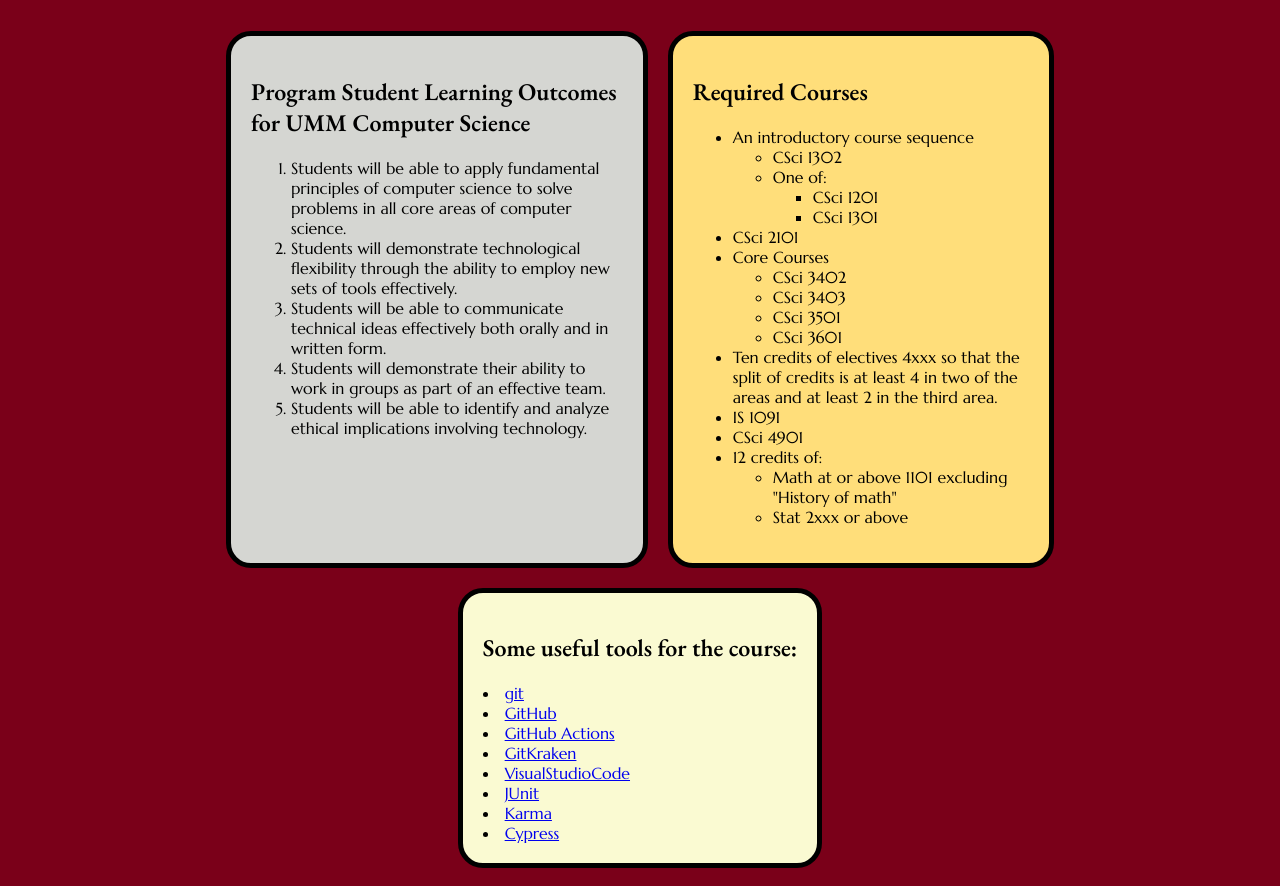
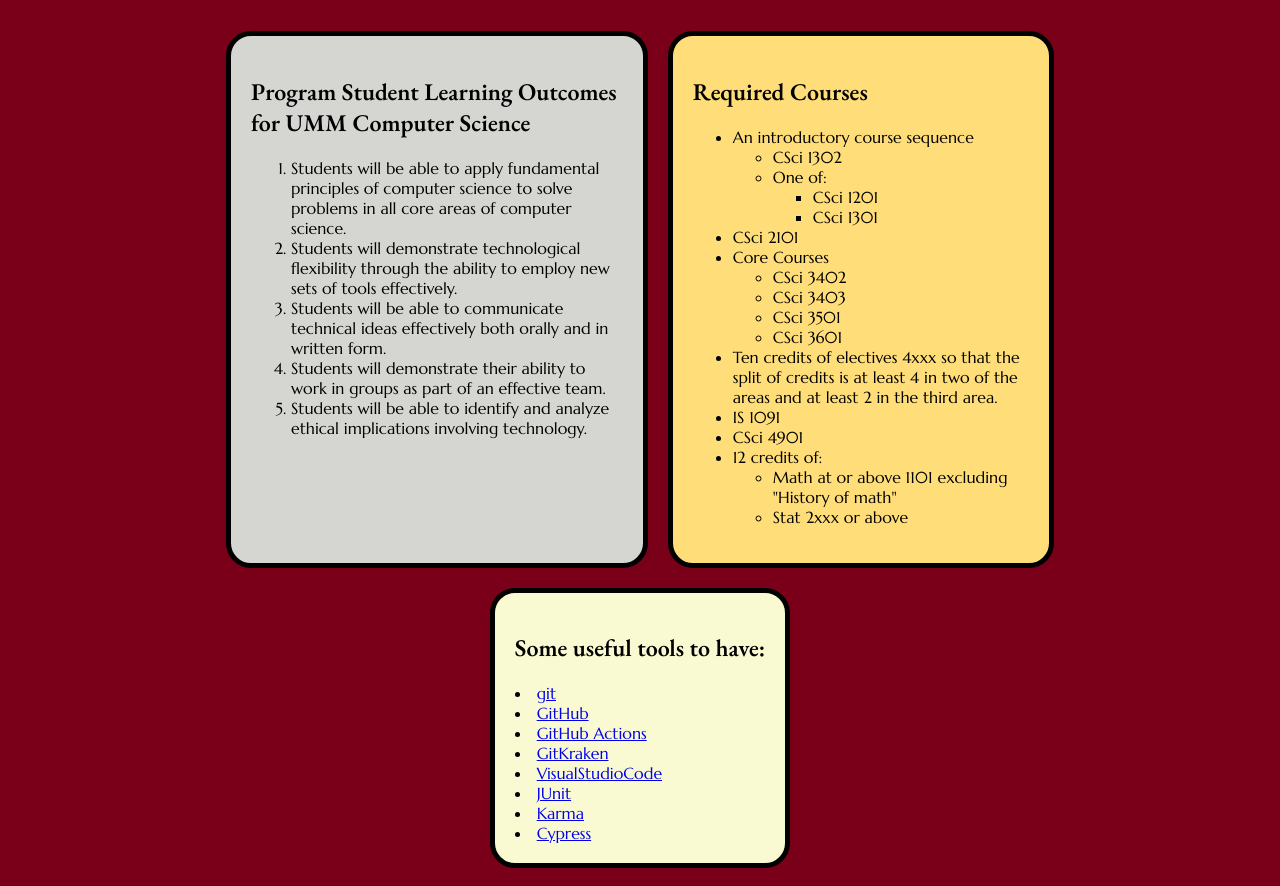
Before and after one commit to UMM-CSci-3601-S21/lab-1-alice-natasha, a plain HTML site: page index.html in a window 1280 px wide. Shown: the part 175-1061 px from the top of the page. Drawn offline with nearby package versions, Linux system fonts and the light colour scheme; a web font is replaced by a local one.

Commit message:
Update the heading phrase
Updates the phrasing of the new "tools" section's heading.

```diff
--- a/index.html
+++ b/index.html
@@ -107,7 +107,7 @@
     </div>
   </div>
 <div class="section" id="tools">
-  <h2>Some useful tools for the course:</h2>
+  <h2>Some useful tools to have:</h2>
   <li class="list-of-tools" id="tools">
     <a href="https://git-scm.com/"> git </a>
     <li class="list-of-tools" id="tools">
```
